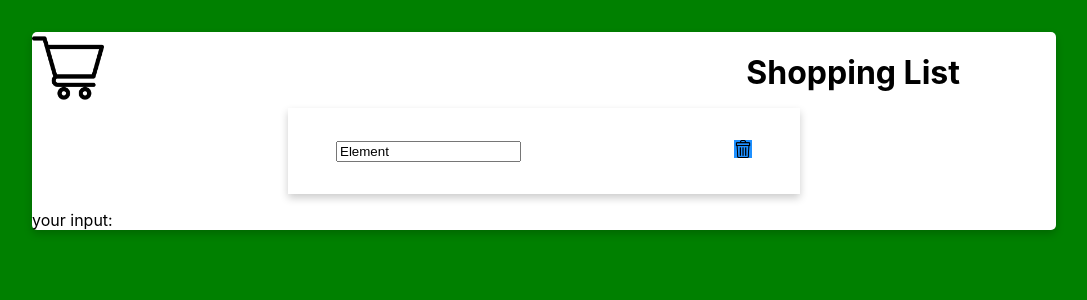
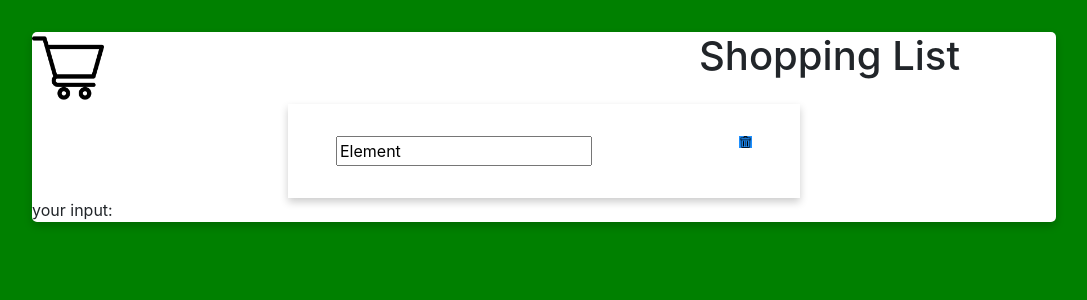
Before and after one commit to Lilandau/shoppingList, a Next.js app: page / in a window 1280 px wide. Shown: the top 300 px of the page, without its empty margins (96-1183 px from the left). Built offline with nearby package versions, Linux system fonts and the light colour scheme.

Commit message:
added bootstrap

```diff
--- a/package.json
+++ b/package.json
@@ -12,6 +12,7 @@
     "bootstrap": "^5.1.3",
     "next": "12.1.6",
     "react": "18.1.0",
+    "react-bootstrap": "^2.4.0",
     "react-dom": "18.1.0"
   },
   "devDependencies": {
--- a/pages/_app.js
+++ b/pages/_app.js
@@ -1,6 +1,12 @@
+import 'bootstrap/dist/css/bootstrap.css'; // Add this line
 import '../styles/globals.css'
+import {useEffect} from "react";
 
 function MyApp({ Component, pageProps }) {
+  useEffect(() => {
+    import("bootstrap/dist/js/bootstrap");
+  }, []);
+
   return <Component {...pageProps} />
 }
 
--- a/pages/index.js
+++ b/pages/index.js
@@ -4,7 +4,8 @@ import styles from './index.module.css';
 
 export default function Home() {
     return (
-        <div className={styles.card}>
+        <>
+            <div className={styles.card}>
             <span className={styles.span}>
                 <h1>Shopping List</h1>
             </span>
@@ -15,5 +16,6 @@ export default function Home() {
                 <ShoppingElements/>
             </div>
         </div>
+        </>
     )
 }
```
Also changed, not shown: 1 other file (tests, documents, lock files or other folders).
